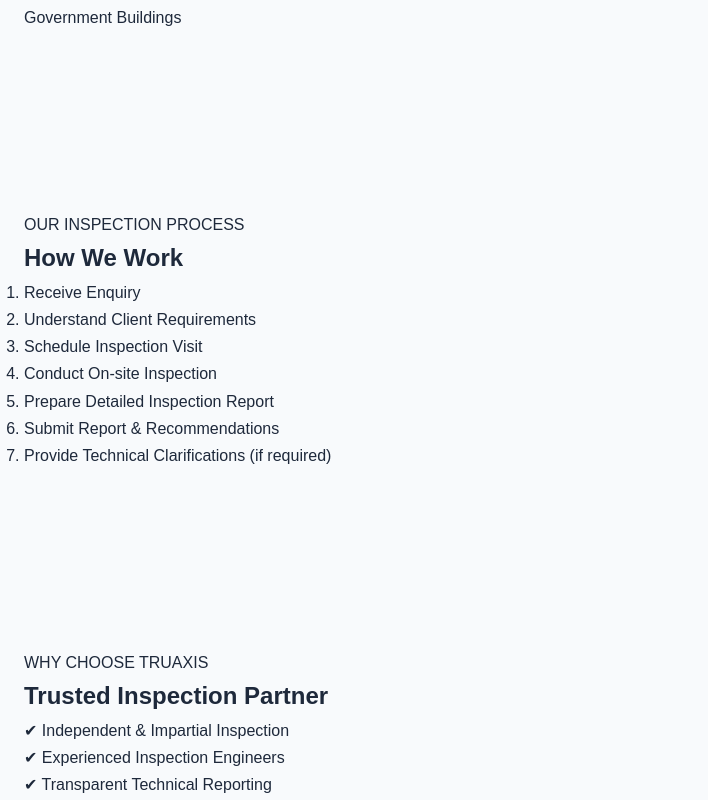
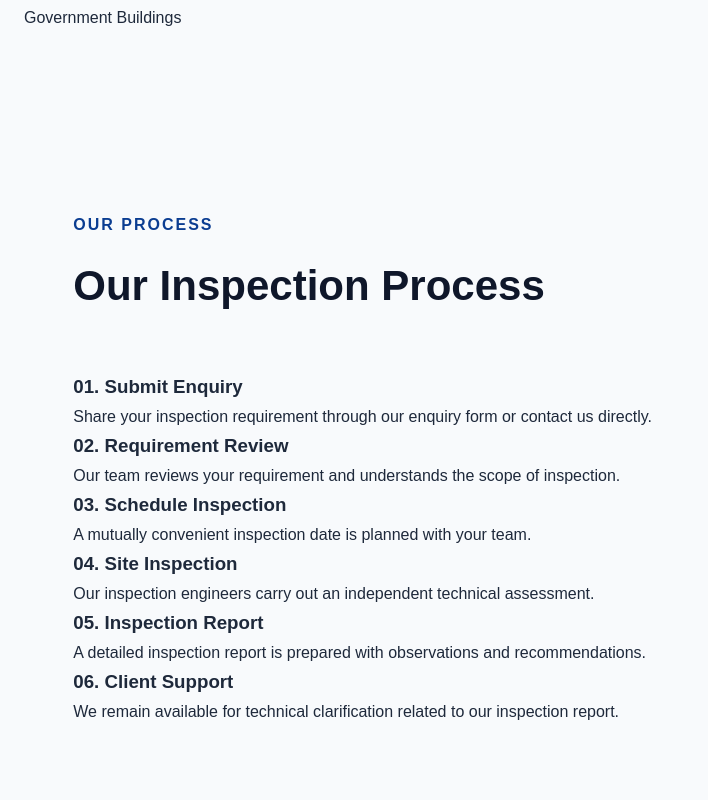
Before and after one commit to pradeepmurthy1992/truaxis-website, a React (Vite) app: page / in a window 1280 px wide. Shown: the part 2680-3480 px from the top of the page, without its empty margins (0-708 px from the left). Built offline with nearby package versions, Linux system fonts and the light colour scheme.

Commit message:
Update Process.jsx

```diff
--- a/src/features/process/Process.jsx
+++ b/src/features/process/Process.jsx
@@ -1,27 +1,72 @@
 import React from "react";
+import Container from "../../components/layout/Container";
 
 function Process() {
+  const steps = [
+    {
+      title: "01. Submit Enquiry",
+      description:
+        "Share your inspection requirement through our enquiry form or contact us directly.",
+    },
+    {
+      title: "02. Requirement Review",
+      description:
+        "Our team reviews your requirement and understands the scope of inspection.",
+    },
+    {
+      title: "03. Schedule Inspection",
+      description:
+        "A mutually convenient inspection date is planned with your team.",
+    },
+    {
+      title: "04. Site Inspection",
+      description:
+        "Our inspection engineers carry out an independent technical assessment.",
+    },
+    {
+      title: "05. Inspection Report",
+      description:
+        "A detailed inspection report is prepared with observations and recommendations.",
+    },
+    {
+      title: "06. Client Support",
+      description:
+        "We remain available for technical clarification related to our inspection report.",
+    },
+  ];
+
   return (
-    <section id="process">
-      <p>OUR INSPECTION PROCESS</p>
+    <section id="process" className="process">
+      <Container>
 
-      <h2>How We Work</h2>
+        <p className="section-tag">
+          OUR PROCESS
+        </p>
 
-      <ol>
-        <li>Receive Enquiry</li>
+        <h2 className="section-title">
+          Our Inspection Process
+        </h2>
 
-        <li>Understand Client Requirements</li>
+        <div className="process-grid">
 
-        <li>Schedule Inspection Visit</li>
+          {steps.map((step) => (
 
-        <li>Conduct On-site Inspection</li>
+            <article
+              key={step.title}
+              className="process-card"
+            >
 
-        <li>Prepare Detailed Inspection Report</li>
+              <h3>{step.title}</h3>
 
-        <li>Submit Report & Recommendations</li>
+              <p>{step.description}</p>
 
-        <li>Provide Technical Clarifications (if required)</li>
-      </ol>
+            </article>
+
+          ))}
+
+        </div>
+
+      </Container>
     </section>
   );
 }
```
